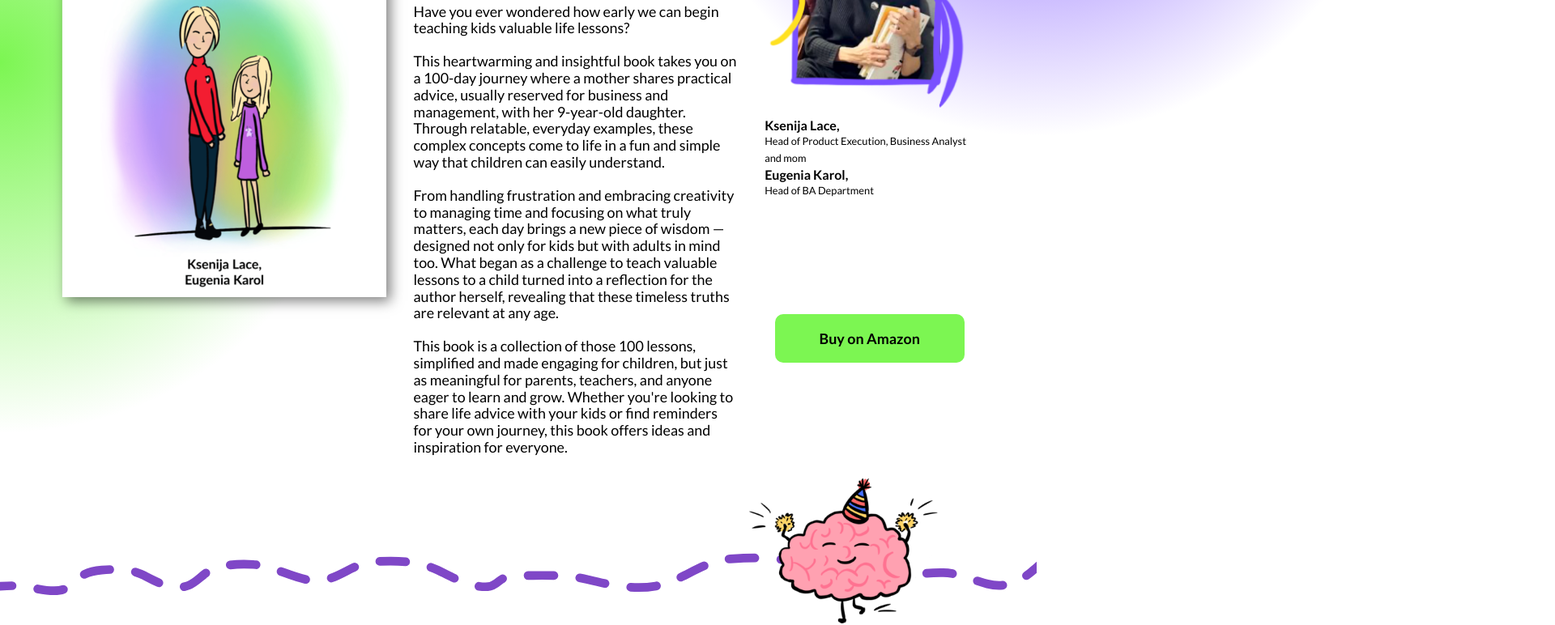
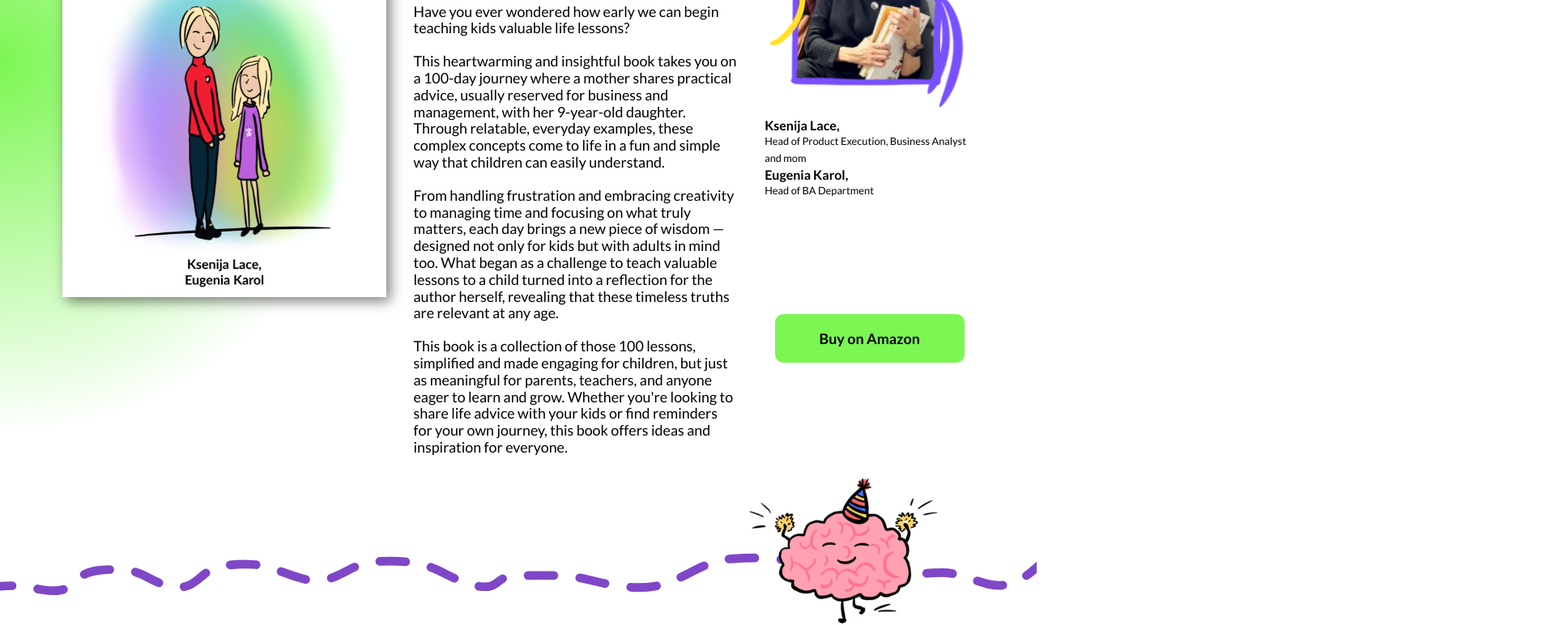
Before and after one commit to denischugunov/100-BA_book_landing_project, a website built with webpack: page src/index.html in a window 1280 px wide. Shown: the part 472-1244 px from the top of the page at 81% size, 1920 px wide, since content can reach past the window. Built offline with nearby package versions, Linux system fonts and the light colour scheme; files whose address does not match are found by name.

Commit message:
edit about::after

```diff
--- a/src/styles/global.css
+++ b/src/styles/global.css
@@ -12,7 +12,7 @@
 .page {
   margin: 0 auto;
   min-inline-size: 320px;
-  max-inline-size: 100vw;
+  max-inline-size: 100%;
   min-block-size: 100vh;
   font-family: "Lato", "Helvetica Neue", Helvetica, sans-serif;
   font-size: clamp(1rem, 0.9515rem + 0.2071vw, 1.2rem);
--- a/src/styles/pages/about/about.css
+++ b/src/styles/pages/about/about.css
@@ -37,7 +37,7 @@
   overflow-x: hidden;
 }
 
-.about::after {
+/* .about::after {
   content: "";
   background-image: radial-gradient(
     circle closest-side,
@@ -55,7 +55,7 @@
   top: -40%;
   left: 50%;
   overflow: hidden;
-}
+} */
 
 @media (min-width: 1591px) {
   .about {
```
